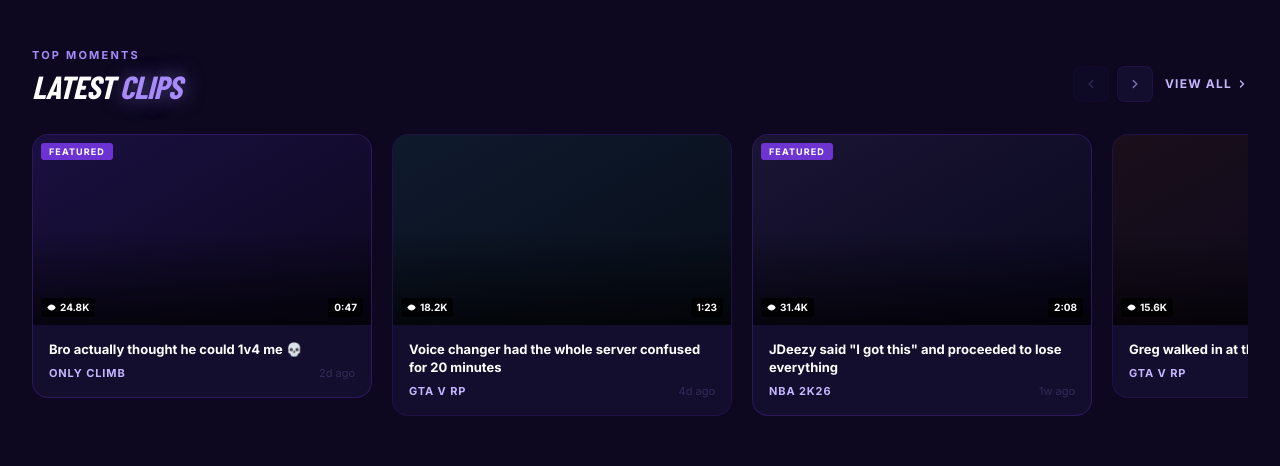
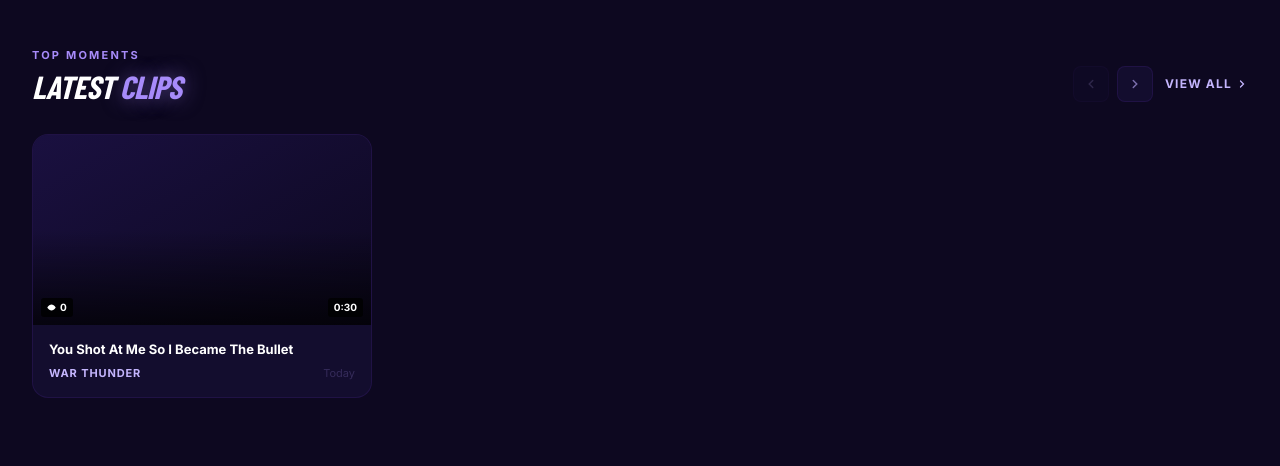
Before and after one commit to Trulytrupoint1/trupoint-hq, a Next.js app: page / in a window 1280 px wide. Shown: the part 1020-1486 px from the top of the page. Built offline with nearby package versions, Linux system fonts and the light colour scheme; a web font is replaced by a local one.

Commit message:
Fix: proper TypeScript types - ScheduleEntry.title required, Clip.game/publishedAt required

```diff
--- a/src/app/_sections/ClipsSection.tsx
+++ b/src/app/_sections/ClipsSection.tsx
@@ -140,7 +140,7 @@ function ClipCardItem({ clip }: { clip: Clip }) {
             </span>
           )}
           <span className="text-[11px] text-[var(--tp-text-disabled)] ml-auto">
-            {clip.publishedAt ? formatTimeAgo(clip.publishedAt) : ""}
+            {formatTimeAgo(clip.publishedAt)}
           </span>
         </div>
       </div>
--- a/src/app/_sections/ScheduleSection.tsx
+++ b/src/app/_sections/ScheduleSection.tsx
@@ -96,7 +96,7 @@ export function ScheduleSection({ schedule }: ScheduleSectionProps) {
                     ? 'bg-[rgba(124,58,237,0.08)] border-[rgba(124,58,237,0.3)] shadow-[0_0_20px_rgba(124,58,237,0.1)]'
                     : 'bg-[var(--tp-bg-raised)] border-[var(--tp-border-subtle)] hover:border-[var(--tp-border-default)]',
                 )}
-                aria-label={`${DAY_NAMES[entry.dayOfWeek]}: ${(entry as any).title ?? ""}${isToday ? ' — Tonight!' : ''}`}
+                aria-label={`${DAY_NAMES[entry.dayOfWeek]}: ${entry.title}${isToday ? ' — Tonight!' : ''}`}
               >
                 {/* Day column */}
                 <div className="flex items-center gap-4 min-w-[160px]">
@@ -144,7 +144,7 @@ export function ScheduleSection({ schedule }: ScheduleSectionProps) {
                       isToday ? 'text-white' : 'text-[var(--tp-text-primary)]',
                     )}
                   >
-                    {(entry as any).title ?? ""}
+                    {entry.title}
                   </p>
                   {entry.game && (
                     <p className="text-[12px] text-[var(--tp-purple-300)] mt-0.5">{entry.game}</p>
--- a/src/app/clips/page.tsx
+++ b/src/app/clips/page.tsx
@@ -26,12 +26,12 @@ import type { Clip } from '@/types'
 // Replace with: const clips = await db.clips.findMany({ orderBy: { viewCount: 'desc' } })
 
 const ALL_CLIPS: Clip[] = [
- {
+  {
     id: '1',
-    title: "You Shot At Me So I Became The Bullet",
+    title: 'You Shot At Me So I Became The Bullet',
     game: 'War Thunder',
     viewCount: 0,
-    thumbnailUrl: '',
+    thumbnailUrl: 'https://img.youtube.com/vi/UTZw4zz9ZGQ/maxresdefault.jpg',
     clipUrl: 'https://youtube.com/shorts/UTZw4zz9ZGQ',
     platform: 'youtube',
     duration: '0:30',
@@ -39,6 +39,7 @@ const ALL_CLIPS: Clip[] = [
     featured: false,
   },
 ]
+
 // ─── HELPERS ──────────────────────────────────────────────────────
 
 function fmtViews(n: number): string {
@@ -184,7 +185,7 @@ function ClipCard({ clip, priority = false }: { clip: Clip; priority?: boolean }
             </span>
           )}
           <span className="text-[11px] text-[var(--tp-text-disabled)] shrink-0 ml-auto">
-            {clip.publishedAt ? fmtTimeAgo(clip.publishedAt) : "Today"}
+            {fmtTimeAgo(clip.publishedAt)}
           </span>
         </div>
       </div>
@@ -281,7 +282,7 @@ function FeaturedClipCard({ clip }: { clip: Clip }) {
             </span>
           )}
           <span className="text-[11px] text-[var(--tp-text-disabled)] ml-auto">
-            {clip.publishedAt ? fmtTimeAgo(clip.publishedAt) : "Today"}
+            {fmtTimeAgo(clip.publishedAt)}
           </span>
         </div>
       </div>
--- a/src/app/page.tsx
+++ b/src/app/page.tsx
@@ -57,72 +57,15 @@ const LIVE_STATUS: LiveStatus = {
 const CLIPS: Clip[] = [
   {
     id: '1',
-    title: 'Bro actually thought he could 1v4 me 💀',
-    game: 'Only Climb',
-    viewCount: 24800,
-    thumbnailUrl: '',
-    clipUrl: 'https://twitch.tv/trulytrupoint',
-    platform: 'twitch',
-    duration: '0:47',
-    publishedAt: new Date(Date.now() - 1000 * 60 * 60 * 48).toISOString(),
-    featured: true,
-  },
-  {
-    id: '2',
-    title: 'Voice changer had the whole server confused for 20 minutes',
-    game: 'GTA V RP',
-    viewCount: 18200,
-    thumbnailUrl: '',
-    clipUrl: 'https://twitch.tv/trulytrupoint',
-    platform: 'twitch',
-    duration: '1:23',
-    publishedAt: new Date(Date.now() - 1000 * 60 * 60 * 96).toISOString(),
-  },
-  {
-    id: '3',
-    title: 'JDeezy said "I got this" and proceeded to lose everything',
-    game: 'NBA 2K26',
-    viewCount: 31400,
-    thumbnailUrl: '',
-    clipUrl: 'https://twitch.tv/trulytrupoint',
-    platform: 'twitch',
-    duration: '2:08',
-    publishedAt: new Date(Date.now() - 1000 * 60 * 60 * 168).toISOString(),
-    featured: true,
-  },
-  {
-    id: '4',
-    title: 'Greg walked in at the worst possible moment',
-    game: 'GTA V RP',
-    viewCount: 15600,
-    thumbnailUrl: '',
-    clipUrl: 'https://twitch.tv/trulytrupoint',
-    platform: 'twitch',
-    duration: '0:34',
-    publishedAt: new Date(Date.now() - 1000 * 60 * 60 * 240).toISOString(),
-  },
-  {
-    id: '5',
-    title: 'The most clutch moment in TruPoint HQ history',
-    game: 'Elden Ring',
-    viewCount: 42100,
-    thumbnailUrl: '',
-    clipUrl: 'https://youtube.com/@trulytrupoint',
+    title: 'You Shot At Me So I Became The Bullet',
+    game: 'War Thunder',
+    viewCount: 0,
+    thumbnailUrl: 'https://img.youtube.com/vi/UTZw4zz9ZGQ/maxresdefault.jpg',
+    clipUrl: 'https://youtube.com/shorts/UTZw4zz9ZGQ',
     platform: 'youtube',
-    duration: '1:55',
-    publishedAt: new Date(Date.now() - 1000 * 60 * 60 * 312).toISOString(),
-    featured: true,
-  },
-  {
-    id: '6',
-    title: 'Farming Simulator but everything is on fire',
-    game: 'Farming Simulator 25',
-    viewCount: 9300,
-    thumbnailUrl: '',
-    clipUrl: 'https://twitch.tv/trulytrupoint',
-    platform: 'twitch',
-    duration: '3:12',
-    publishedAt: new Date(Date.now() - 1000 * 60 * 60 * 360).toISOString(),
+    duration: '0:30',
+    publishedAt: new Date().toISOString(),
+    featured: false,
   },
 ]
 
```
Also changed, not shown: src/types/index.ts (+4 -3 lines), 1 other file (tests, documents, lock files or other folders).
